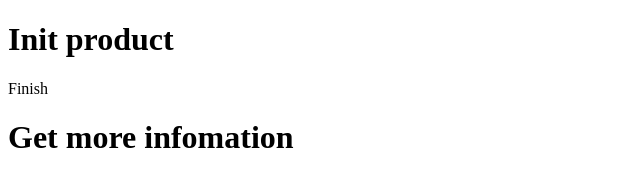
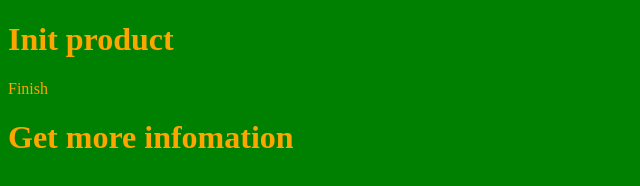
Before and after one commit to ngoctan1234/GIT01, a plain HTML site: page index.html in a window 1280 px wide. Shown: the whole page, without its empty margins (0-640 px from the left). Drawn offline with Linux system fonts and the light colour scheme.

Commit message:
update css

```diff
--- a/index.html
+++ b/index.html
@@ -3,11 +3,12 @@
 <head>
     <meta charset="UTF-8">
     <meta name="viewport" content="width=device-width, initial-scale=1.0">
+    <link rel="stylesheet" href="style.css">
     <title>Document</title>
 </head>
 <body>
     <h1>Init product</h1>
     <p>Finish</p>
-    <h1>Get more infomation</h1>
+    <h1>Get more infomation </h1>
 </body>
 </html>
--- /dev/null
+++ b/style.css
@@ -0,0 +1,4 @@
+body{
+    background:green;
+    color:orange;
+}
```
